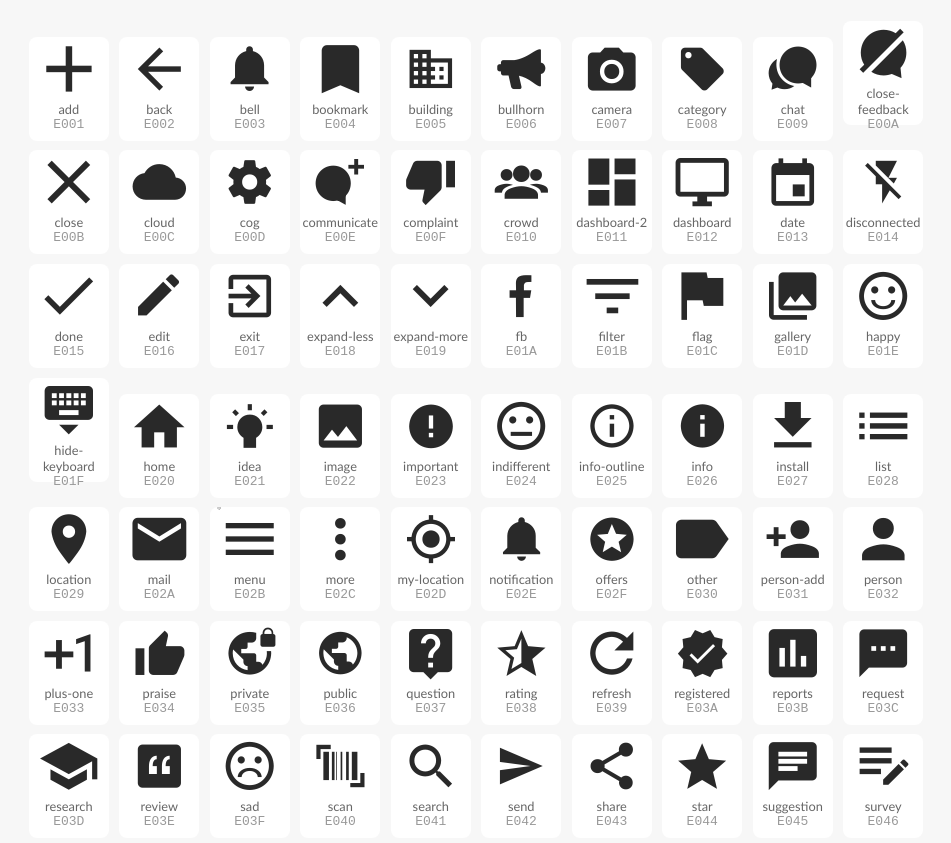
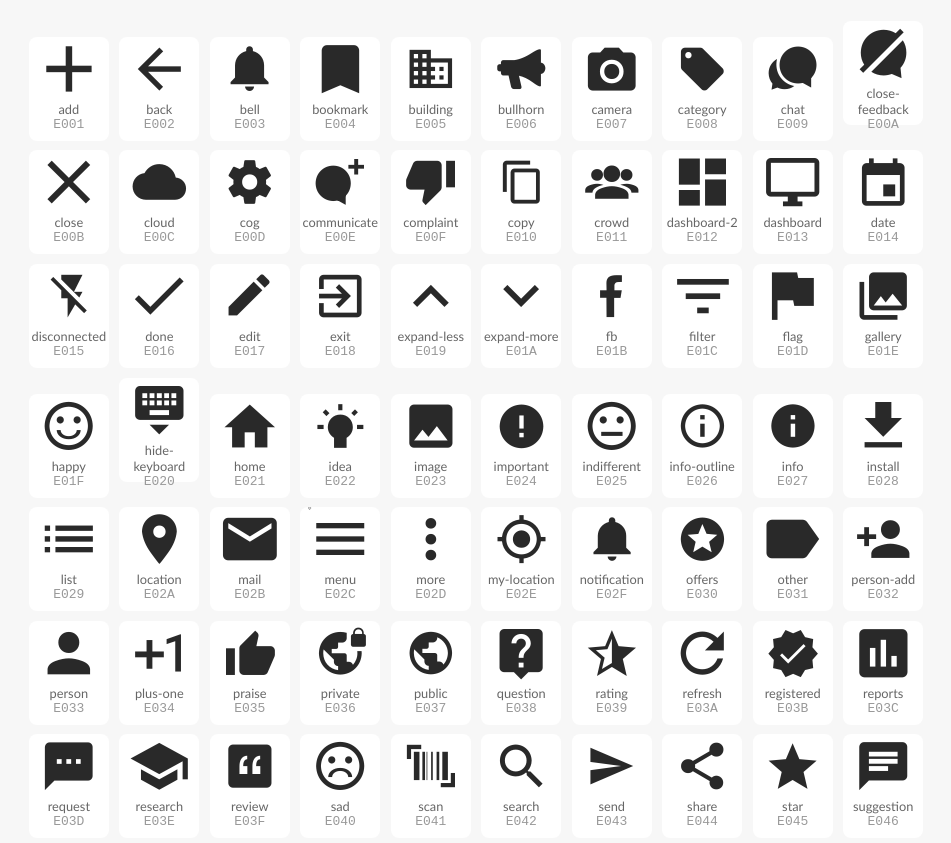
Before and after one commit to Deminetix/material-icons, a website: page dist/index.html in a window 1280 px wide. Shown: the part 87-930 px from the top of the page, without its empty margins (164-1115 px from the left). Drawn offline with Linux system fonts and the light colour scheme.

Commit message:
add copy icon

```diff
--- a/dist/css/material-icons.css
+++ b/dist/css/material-icons.css
@@ -48,64 +48,65 @@
 .mi-cog:before { content: "\E00D" }
 .mi-communicate:before { content: "\E00E" }
 .mi-complaint:before { content: "\E00F" }
-.mi-crowd:before { content: "\E010" }
-.mi-dashboard-2:before { content: "\E011" }
-.mi-dashboard:before { content: "\E012" }
-.mi-date:before { content: "\E013" }
-.mi-disconnected:before { content: "\E014" }
-.mi-done:before { content: "\E015" }
-.mi-edit:before { content: "\E016" }
-.mi-exit:before { content: "\E017" }
-.mi-expand-less:before { content: "\E018" }
-.mi-expand-more:before { content: "\E019" }
-.mi-fb:before { content: "\E01A" }
-.mi-filter:before { content: "\E01B" }
-.mi-flag:before { content: "\E01C" }
-.mi-gallery:before { content: "\E01D" }
-.mi-happy:before { content: "\E01E" }
-.mi-hide-keyboard:before { content: "\E01F" }
-.mi-home:before { content: "\E020" }
-.mi-idea:before { content: "\E021" }
-.mi-image:before { content: "\E022" }
-.mi-important:before { content: "\E023" }
-.mi-indifferent:before { content: "\E024" }
-.mi-info-outline:before { content: "\E025" }
-.mi-info:before { content: "\E026" }
-.mi-install:before { content: "\E027" }
-.mi-list:before { content: "\E028" }
-.mi-location:before { content: "\E029" }
-.mi-mail:before { content: "\E02A" }
-.mi-menu:before { content: "\E02B" }
-.mi-more:before { content: "\E02C" }
-.mi-my-location:before { content: "\E02D" }
-.mi-notification:before { content: "\E02E" }
-.mi-offers:before { content: "\E02F" }
-.mi-other:before { content: "\E030" }
-.mi-person-add:before { content: "\E031" }
-.mi-person:before { content: "\E032" }
-.mi-plus-one:before { content: "\E033" }
-.mi-praise:before { content: "\E034" }
-.mi-private:before { content: "\E035" }
-.mi-public:before { content: "\E036" }
-.mi-question:before { content: "\E037" }
-.mi-rating:before { content: "\E038" }
-.mi-refresh:before { content: "\E039" }
-.mi-registered:before { content: "\E03A" }
-.mi-reports:before { content: "\E03B" }
-.mi-request:before { content: "\E03C" }
-.mi-research:before { content: "\E03D" }
-.mi-review:before { content: "\E03E" }
-.mi-sad:before { content: "\E03F" }
-.mi-scan:before { content: "\E040" }
-.mi-search:before { content: "\E041" }
-.mi-send:before { content: "\E042" }
-.mi-share:before { content: "\E043" }
-.mi-star:before { content: "\E044" }
-.mi-suggestion:before { content: "\E045" }
-.mi-survey:before { content: "\E046" }
-.mi-time:before { content: "\E047" }
-.mi-trophy:before { content: "\E048" }
-.mi-twitter:before { content: "\E049" }
-.mi-type:before { content: "\E04A" }
-.mi-unregistered:before { content: "\E04B" }
-.mi-upvote:before { content: "\E04C" }
+.mi-copy:before { content: "\E010" }
+.mi-crowd:before { content: "\E011" }
+.mi-dashboard-2:before { content: "\E012" }
+.mi-dashboard:before { content: "\E013" }
+.mi-date:before { content: "\E014" }
+.mi-disconnected:before { content: "\E015" }
+.mi-done:before { content: "\E016" }
+.mi-edit:before { content: "\E017" }
+.mi-exit:before { content: "\E018" }
+.mi-expand-less:before { content: "\E019" }
+.mi-expand-more:before { content: "\E01A" }
+.mi-fb:before { content: "\E01B" }
+.mi-filter:before { content: "\E01C" }
+.mi-flag:before { content: "\E01D" }
+.mi-gallery:before { content: "\E01E" }
+.mi-happy:before { content: "\E01F" }
+.mi-hide-keyboard:before { content: "\E020" }
+.mi-home:before { content: "\E021" }
+.mi-idea:before { content: "\E022" }
+.mi-image:before { content: "\E023" }
+.mi-important:before { content: "\E024" }
+.mi-indifferent:before { content: "\E025" }
+.mi-info-outline:before { content: "\E026" }
+.mi-info:before { content: "\E027" }
+.mi-install:before { content: "\E028" }
+.mi-list:before { content: "\E029" }
+.mi-location:before { content: "\E02A" }
+.mi-mail:before { content: "\E02B" }
+.mi-menu:before { content: "\E02C" }
+.mi-more:before { content: "\E02D" }
+.mi-my-location:before { content: "\E02E" }
+.mi-notification:before { content: "\E02F" }
+.mi-offers:before { content: "\E030" }
+.mi-other:before { content: "\E031" }
+.mi-person-add:before { content: "\E032" }
+.mi-person:before { content: "\E033" }
+.mi-plus-one:before { content: "\E034" }
+.mi-praise:before { content: "\E035" }
+.mi-private:before { content: "\E036" }
+.mi-public:before { content: "\E037" }
+.mi-question:before { content: "\E038" }
+.mi-rating:before { content: "\E039" }
+.mi-refresh:before { content: "\E03A" }
+.mi-registered:before { content: "\E03B" }
+.mi-reports:before { content: "\E03C" }
+.mi-request:before { content: "\E03D" }
+.mi-research:before { content: "\E03E" }
+.mi-review:before { content: "\E03F" }
+.mi-sad:before { content: "\E040" }
+.mi-scan:before { content: "\E041" }
+.mi-search:before { content: "\E042" }
+.mi-send:before { content: "\E043" }
+.mi-share:before { content: "\E044" }
+.mi-star:before { content: "\E045" }
+.mi-suggestion:before { content: "\E046" }
+.mi-survey:before { content: "\E047" }
+.mi-time:before { content: "\E048" }
+.mi-trophy:before { content: "\E049" }
+.mi-twitter:before { content: "\E04A" }
+.mi-type:before { content: "\E04B" }
+.mi-unregistered:before { content: "\E04C" }
+.mi-upvote:before { content: "\E04D" }
--- a/dist/index.html
+++ b/dist/index.html
@@ -92,309 +92,314 @@
         <span class="glyph-codepoint">E00F</span>
       </li>
       <li>
+        <i class="mi mi-copy mi-4x"></i>
+        <span class="glyph-name">copy</span>
+        <span class="glyph-codepoint">E010</span>
+      </li>
+      <li>
         <i class="mi mi-crowd mi-4x"></i>
         <span class="glyph-name">crowd</span>
-        <span class="glyph-codepoint">E010</span>
+        <span class="glyph-codepoint">E011</span>
       </li>
       <li>
         <i class="mi mi-dashboard-2 mi-4x"></i>
         <span class="glyph-name">dashboard-2</span>
-        <span class="glyph-codepoint">E011</span>
+        <span class="glyph-codepoint">E012</span>
       </li>
       <li>
         <i class="mi mi-dashboard mi-4x"></i>
         <span class="glyph-name">dashboard</span>
-        <span class="glyph-codepoint">E012</span>
+        <span class="glyph-codepoint">E013</span>
       </li>
       <li>
         <i class="mi mi-date mi-4x"></i>
         <span class="glyph-name">date</span>
-        <span class="glyph-codepoint">E013</span>
+        <span class="glyph-codepoint">E014</span>
       </li>
       <li>
         <i class="mi mi-disconnected mi-4x"></i>
         <span class="glyph-name">disconnected</span>
-        <span class="glyph-codepoint">E014</span>
+        <span class="glyph-codepoint">E015</span>
       </li>
       <li>
         <i class="mi mi-done mi-4x"></i>
         <span class="glyph-name">done</span>
-        <span class="glyph-codepoint">E015</span>
+        <span class="glyph-codepoint">E016</span>
       </li>
       <li>
         <i class="mi mi-edit mi-4x"></i>
         <span class="glyph-name">edit</span>
-        <span class="glyph-codepoint">E016</span>
+        <span class="glyph-codepoint">E017</span>
       </li>
       <li>
         <i class="mi mi-exit mi-4x"></i>
         <span class="glyph-name">exit</span>
-        <span class="glyph-codepoint">E017</span>
+        <span class="glyph-codepoint">E018</span>
       </li>
       <li>
         <i class="mi mi-expand-less mi-4x"></i>
         <span class="glyph-name">expand-less</span>
-        <span class="glyph-codepoint">E018</span>
+        <span class="glyph-codepoint">E019</span>
       </li>
       <li>
         <i class="mi mi-expand-more mi-4x"></i>
         <span class="glyph-name">expand-more</span>
-        <span class="glyph-codepoint">E019</span>
+        <span class="glyph-codepoint">E01A</span>
       </li>
       <li>
         <i class="mi mi-fb mi-4x"></i>
         <span class="glyph-name">fb</span>
-        <span class="glyph-codepoint">E01A</span>
+        <span class="glyph-codepoint">E01B</span>
       </li>
       <li>
         <i class="mi mi-filter mi-4x"></i>
         <span class="glyph-name">filter</span>
-        <span class="glyph-codepoint">E01B</span>
+        <span class="glyph-codepoint">E01C</span>
       </li>
       <li>
         <i class="mi mi-flag mi-4x"></i>
         <span class="glyph-name">flag</span>
-        <span class="glyph-codepoint">E01C</span>
+        <span class="glyph-codepoint">E01D</span>
       </li>
       <li>
         <i class="mi mi-gallery mi-4x"></i>
         <span class="glyph-name">gallery</span>
-        <span class="glyph-codepoint">E01D</span>
+        <span class="glyph-codepoint">E01E</span>
       </li>
       <li>
         <i class="mi mi-happy mi-4x"></i>
         <span class="glyph-name">happy</span>
-        <span class="glyph-codepoint">E01E</span>
+        <span class="glyph-codepoint">E01F</span>
       </li>
       <li>
         <i class="mi mi-hide-keyboard mi-4x"></i>
         <span class="glyph-name">hide-keyboard</span>
-        <span class="glyph-codepoint">E01F</span>
+        <span class="glyph-codepoint">E020</span>
       </li>
       <li>
         <i class="mi mi-home mi-4x"></i>
         <span class="glyph-name">home</span>
-        <span class="glyph-codepoint">E020</span>
+        <span class="glyph-codepoint">E021</span>
       </li>
       <li>
         <i class="mi mi-idea mi-4x"></i>
         <span class="glyph-name">idea</span>
-        <span class="glyph-codepoint">E021</span>
+        <span class="glyph-codepoint">E022</span>
       </li>
       <li>
         <i class="mi mi-image mi-4x"></i>
         <span class="glyph-name">image</span>
-        <span class="glyph-codepoint">E022</span>
+        <span class="glyph-codepoint">E023</span>
       </li>
       <li>
         <i class="mi mi-important mi-4x"></i>
         <span class="glyph-name">important</span>
-        <span class="glyph-codepoint">E023</span>
+        <span class="glyph-codepoint">E024</span>
       </li>
       <li>
         <i class="mi mi-indifferent mi-4x"></i>
         <span class="glyph-name">indifferent</span>
-        <span class="glyph-codepoint">E024</span>
+        <span class="glyph-codepoint">E025</span>
       </li>
       <li>
         <i class="mi mi-info-outline mi-4x"></i>
         <span class="glyph-name">info-outline</span>
-        <span class="glyph-codepoint">E025</span>
+        <span class="glyph-codepoint">E026</span>
       </li>
       <li>
         <i class="mi mi-info mi-4x"></i>
         <span class="glyph-name">info</span>
-        <span class="glyph-codepoint">E026</span>
+        <span class="glyph-codepoint">E027</span>
       </li>
       <li>
         <i class="mi mi-install mi-4x"></i>
         <span class="glyph-name">install</span>
-        <span class="glyph-codepoint">E027</span>
+        <span class="glyph-codepoint">E028</span>
       </li>
       <li>
         <i class="mi mi-list mi-4x"></i>
         <span class="glyph-name">list</span>
-        <span class="glyph-codepoint">E028</span>
+        <span class="glyph-codepoint">E029</span>
       </li>
       <li>
         <i class="mi mi-location mi-4x"></i>
         <span class="glyph-name">location</span>
-        <span class="glyph-codepoint">E029</span>
+        <span class="glyph-codepoint">E02A</span>
       </li>
       <li>
         <i class="mi mi-mail mi-4x"></i>
         <span class="glyph-name">mail</span>
-        <span class="glyph-codepoint">E02A</span>
+        <span class="glyph-codepoint">E02B</span>
       </li>
       <li>
         <i class="mi mi-menu mi-4x"></i>
         <span class="glyph-name">menu</span>
-        <span class="glyph-codepoint">E02B</span>
+        <span class="glyph-codepoint">E02C</span>
       </li>
       <li>
         <i class="mi mi-more mi-4x"></i>
         <span class="glyph-name">more</span>
-        <span class="glyph-codepoint">E02C</span>
+        <span class="glyph-codepoint">E02D</span>
       </li>
       <li>
         <i class="mi mi-my-location mi-4x"></i>
         <span class="glyph-name">my-location</span>
-        <span class="glyph-codepoint">E02D</span>
+        <span class="glyph-codepoint">E02E</span>
       </li>
       <li>
         <i class="mi mi-notification mi-4x"></i>
         <span class="glyph-name">notification</span>
-        <span class="glyph-codepoint">E02E</span>
+        <span class="glyph-codepoint">E02F</span>
       </li>
       <li>
         <i class="mi mi-offers mi-4x"></i>
         <span class="glyph-name">offers</span>
-        <span class="glyph-codepoint">E02F</span>
+        <span class="glyph-codepoint">E030</span>
       </li>
       <li>
         <i class="mi mi-other mi-4x"></i>
         <span class="glyph-name">other</span>
-        <span class="glyph-codepoint">E030</span>
+        <span class="glyph-codepoint">E031</span>
       </li>
       <li>
         <i class="mi mi-person-add mi-4x"></i>
         <span class="glyph-name">person-add</span>
-        <span class="glyph-codepoint">E031</span>
+        <span class="glyph-codepoint">E032</span>
       </li>
       <li>
         <i class="mi mi-person mi-4x"></i>
         <span class="glyph-name">person</span>
-        <span class="glyph-codepoint">E032</span>
+        <span class="glyph-codepoint">E033</span>
       </li>
       <li>
         <i class="mi mi-plus-one mi-4x"></i>
         <span class="glyph-name">plus-one</span>
-        <span class="glyph-codepoint">E033</span>
+        <span class="glyph-codepoint">E034</span>
       </li>
       <li>
         <i class="mi mi-praise mi-4x"></i>
         <span class="glyph-name">praise</span>
-        <span class="glyph-codepoint">E034</span>
+        <span class="glyph-codepoint">E035</span>
       </li>
       <li>
         <i class="mi mi-private mi-4x"></i>
         <span class="glyph-name">private</span>
-        <span class="glyph-codepoint">E035</span>
+        <span class="glyph-codepoint">E036</span>
       </li>
       <li>
         <i class="mi mi-public mi-4x"></i>
         <span class="glyph-name">public</span>
-        <span class="glyph-codepoint">E036</span>
+        <span class="glyph-codepoint">E037</span>
       </li>
       <li>
         <i class="mi mi-question mi-4x"></i>
         <span class="glyph-name">question</span>
-        <span class="glyph-codepoint">E037</span>
+        <span class="glyph-codepoint">E038</span>
       </li>
       <li>
         <i class="mi mi-rating mi-4x"></i>
         <span class="glyph-name">rating</span>
-        <span class="glyph-codepoint">E038</span>
+        <span class="glyph-codepoint">E039</span>
       </li>
       <li>
         <i class="mi mi-refresh mi-4x"></i>
         <span class="glyph-name">refresh</span>
-        <span class="glyph-codepoint">E039</span>
+        <span class="glyph-codepoint">E03A</span>
       </li>
       <li>
         <i class="mi mi-registered mi-4x"></i>
         <span class="glyph-name">registered</span>
-        <span class="glyph-codepoint">E03A</span>
+        <span class="glyph-codepoint">E03B</span>
       </li>
       <li>
         <i class="mi mi-reports mi-4x"></i>
         <span class="glyph-name">reports</span>
-        <span class="glyph-codepoint">E03B</span>
+        <span class="glyph-codepoint">E03C</span>
       </li>
       <li>
         <i class="mi mi-request mi-4x"></i>
         <span class="glyph-name">request</span>
-        <span class="glyph-codepoint">E03C</span>
+        <span class="glyph-codepoint">E03D</span>
       </li>
       <li>
         <i class="mi mi-research mi-4x"></i>
         <span class="glyph-name">research</span>
-        <span class="glyph-codepoint">E03D</span>
+        <span class="glyph-codepoint">E03E</span>
       </li>
       <li>
         <i class="mi mi-review mi-4x"></i>
         <span class="glyph-name">review</span>
-        <span class="glyph-codepoint">E03E</span>
+        <span class="glyph-codepoint">E03F</span>
       </li>
       <li>
         <i class="mi mi-sad mi-4x"></i>
         <span class="glyph-name">sad</span>
-        <span class="glyph-codepoint">E03F</span>
+        <span class="glyph-codepoint">E040</span>
       </li>
       <li>
         <i class="mi mi-scan mi-4x"></i>
         <span class="glyph-name">scan</span>
-        <span class="glyph-codepoint">E040</span>
+        <span class="glyph-codepoint">E041</span>
       </li>
       <li>
         <i class="mi mi-search mi-4x"></i>
         <span class="glyph-name">search</span>
-        <span class="glyph-codepoint">E041</span>
+        <span class="glyph-codepoint">E042</span>
       </li>
       <li>
         <i class="mi mi-send mi-4x"></i>
         <span class="glyph-name">send</span>
-        <span class="glyph-codepoint">E042</span>
+        <span class="glyph-codepoint">E043</span>
       </li>
       <li>
         <i class="mi mi-share mi-4x"></i>
         <span class="glyph-name">share</span>
-        <span class="glyph-codepoint">E043</span>
+        <span class="glyph-codepoint">E044</span>
       </li>
       <li>
         <i class="mi mi-star mi-4x"></i>
         <span class="glyph-name">star</span>
-        <span class="glyph-codepoint">E044</span>
+        <span class="glyph-codepoint">E045</span>
       </li>
       <li>
         <i class="mi mi-suggestion mi-4x"></i>
         <span class="glyph-name">suggestion</span>
-        <span class="glyph-codepoint">E045</span>
+        <span class="glyph-codepoint">E046</span>
       </li>
       <li>
         <i class="mi mi-survey mi-4x"></i>
         <span class="glyph-name">survey</span>
-        <span class="glyph-codepoint">E046</span>
+        <span class="glyph-codepoint">E047</span>
       </li>
       <li>
         <i class="mi mi-time mi-4x"></i>
         <span class="glyph-name">time</span>
-        <span class="glyph-codepoint">E047</span>
+        <span class="glyph-codepoint">E048</span>
       </li>
       <li>
         <i class="mi mi-trophy mi-4x"></i>
         <span class="glyph-name">trophy</span>
-        <span class="glyph-codepoint">E048</span>
+        <span class="glyph-codepoint">E049</span>
       </li>
       <li>
         <i class="mi mi-twitter mi-4x"></i>
         <span class="glyph-name">twitter</span>
-        <span class="glyph-codepoint">E049</span>
+        <span class="glyph-codepoint">E04A</span>
       </li>
       <li>
         <i class="mi mi-type mi-4x"></i>
         <span class="glyph-name">type</span>
-        <span class="glyph-codepoint">E04A</span>
+        <span class="glyph-codepoint">E04B</span>
       </li>
       <li>
         <i class="mi mi-unregistered mi-4x"></i>
         <span class="glyph-name">unregistered</span>
-        <span class="glyph-codepoint">E04B</span>
+        <span class="glyph-codepoint">E04C</span>
       </li>
       <li>
         <i class="mi mi-upvote mi-4x"></i>
         <span class="glyph-name">upvote</span>
-        <span class="glyph-codepoint">E04C</span>
+        <span class="glyph-codepoint">E04D</span>
       </li>
     </ul>
   </body>
--- a/server.js
+++ b/server.js
@@ -4,7 +4,7 @@ var express     = require('express'),
     serveStatic = require('serve-static');
 
 var path = 'dist';
-var port = '9090';
+var port = '9099';
 
 exports.start = function () {
     app.use(serveStatic(__dirname + '/' + path));
```
Also changed, not shown: dist/fonts/material-icons.ttf, dist/fonts/material-icons.woff, 3 other files.
